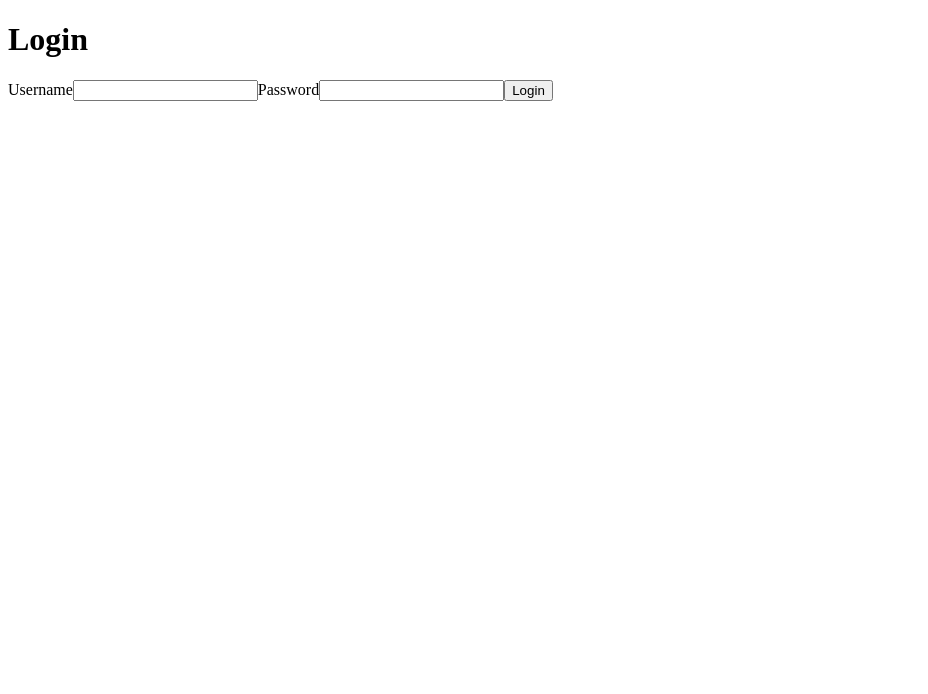
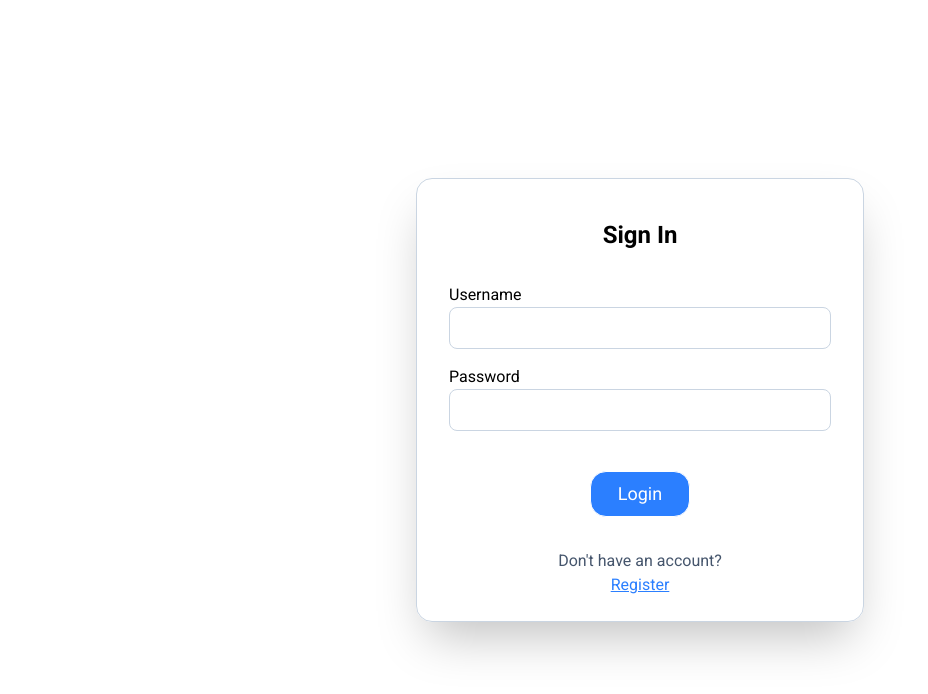
Before and after one commit to Estakuyo/MoneyTracker, a React app in the folder frontend/: page /login in a window 1280 px wide. Shown: the top 694 px of the page, without its empty margins (0-928 px from the left). Built offline with nearby package versions, Linux system fonts and the light colour scheme; the HTML template or start-up script is replaced by a standard one.

Commit message:
Finished styling login page with tailwindcss

```diff
--- a/frontend/src/index.css
+++ b/frontend/src/index.css
@@ -1,2 +1,27 @@
 @import url("https://fonts.googleapis.com/css2?family=Roboto:ital,wght@0,100..900;1,100..900&display=swap");
-@import "talwindcss";
+@import "tailwindcss";
+
+@theme {
+}
+
+@layer base {
+  * {
+    font-family: Roboto;
+  }
+
+  body {
+    background-color: var(--color-light-bg);
+    color: var(--color-text-primary);
+  }
+}
+
+@layer components {
+  .input-field {
+    @apply w-full border border-slate-300 rounded-lg p-2 focus:outline-none focus:ring-2 focus:ring-blue-500/30
+    focus:border-blue-500;
+  }
+
+  .auth-btn {
+    @apply py-2 px-4 border bg-blue-500 rounded-2xl text-lg text-white w-25 hover:bg-blue-600 active:bg-blue-700 cursor-pointer;
+  }
+}
--- a/frontend/src/main.jsx
+++ b/frontend/src/main.jsx
@@ -2,6 +2,7 @@ import { StrictMode } from "react";
 import { createRoot } from "react-dom/client";
 import { BrowserRouter } from "react-router-dom";
 import App from "./App.jsx";
+import "./index.css";
 
 createRoot(document.getElementById("root")).render(
   <BrowserRouter>
--- a/frontend/src/pages/auth/login.jsx
+++ b/frontend/src/pages/auth/login.jsx
@@ -20,31 +20,44 @@ const Login = () => {
   };
 
   return (
-    <div>
-      <form onSubmit={handleLogin}>
-        <h1>Login</h1>
+    <div className="h-screen w-screen flex justify-center items-center">
+      <form
+        onSubmit={handleLogin}
+        className="border border-slate-300 shadow-2xl rounded-2xl flex flex-col py-6 px-8 gap-4 w-4/5 max-w-md"
+      >
+        <h1 className="m-4 text-center font-bold text-2xl">Sign In</h1>
 
-        <label>
+        <label className="flex flex-col">
           Username
           <input
             name="username"
             type="text"
             value={username}
             onChange={(e) => setUsername(e.target.value)}
+            className="input-field"
           />
         </label>
 
-        <label>
+        <label className="flex flex-col">
           Password
           <input
             name="password"
             type="password"
             value={password}
             onChange={(e) => setPassword(e.target.value)}
+            className="input-field"
           />
         </label>
 
-        <button type="submit">Login</button>
+        <button type="submit" className="mx-auto mt-6 mb-4 auth-btn">
+          Login
+        </button>
+        <p className="text-center text-slate-600">
+          Don't have an account? <br />
+          <a href="/register" className="underline text-blue-500">
+            Register
+          </a>
+        </p>
       </form>
     </div>
   );
--- a/frontend/src/pages/auth/register.jsx
+++ b/frontend/src/pages/auth/register.jsx
@@ -71,6 +71,9 @@ const Register = () => {
         </label>
 
         <button type="submit">Register</button>
+        <p>
+          Already have an account? <a href="/login">Login</a>
+        </p>
       </form>
     </div>
   );
```
